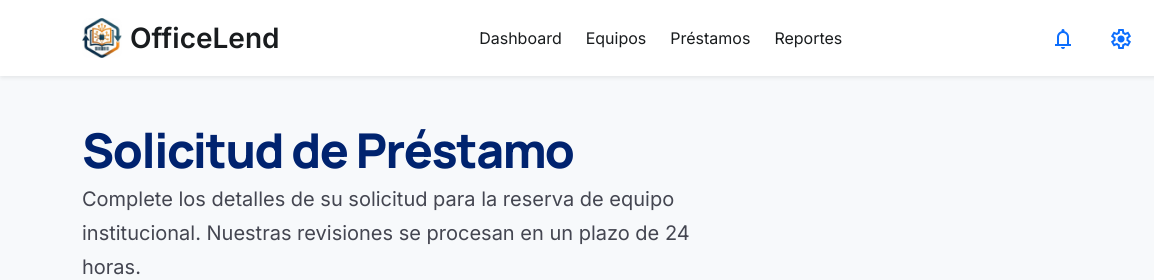
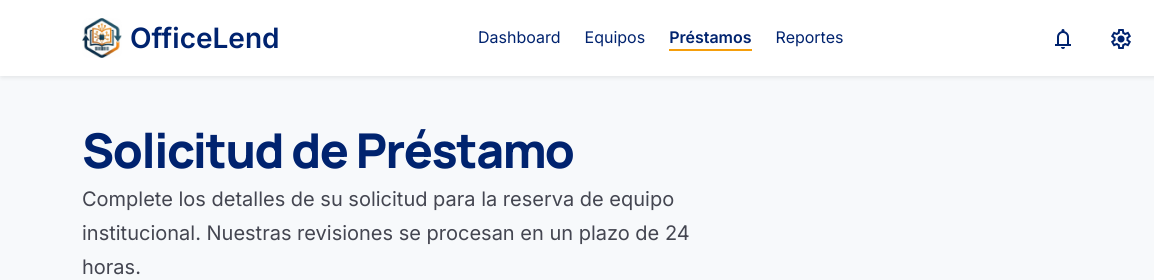
Before and after one commit to xandro2021/FrontEndProyecto1LenguajesOfficeLend, a website: page src/usuario/solicitudPrestamoUser.html in a window 1280 px wide. Shown: the top 280 px of the page, 0-1154 px from the left. Drawn offline with nearby package versions, Linux system fonts and the light colour scheme; grey boxes are pictures that could not be loaded.

Commit message:
arreglar colores navbar en solicitudPrestamosUser

```diff
--- a/src/css/user/historialSolicitudesUser.css
+++ b/src/css/user/historialSolicitudesUser.css
@@ -101,6 +101,12 @@ h1, h2, h3, h4, h5, .brand-font {
     margin: 0px;
 }
 
+/* Navbar */
+.nav-link.active {
+    color: var(--primary) !important;
+    border-bottom: 2px solid #F59E0B;
+    font-weight: 700;
+}
 
 /* ── Stat Cards ── */
 .stat-card {
--- a/src/css/user/solicitudPrestamoUser.css
+++ b/src/css/user/solicitudPrestamoUser.css
@@ -73,6 +73,16 @@ main {
     max-width: 640px;
     line-height: 1.7;
     margin: 0px;
+}
+
+.nav-link.active {
+    color: var(--primary) !important;
+    border-bottom: 2px solid #F59E0B;
+    font-weight: 700;
+}
+
+.text-custom-primary {
+    color: var(--primary);
 }
 
 /* ── Equipment Card ── */
```
